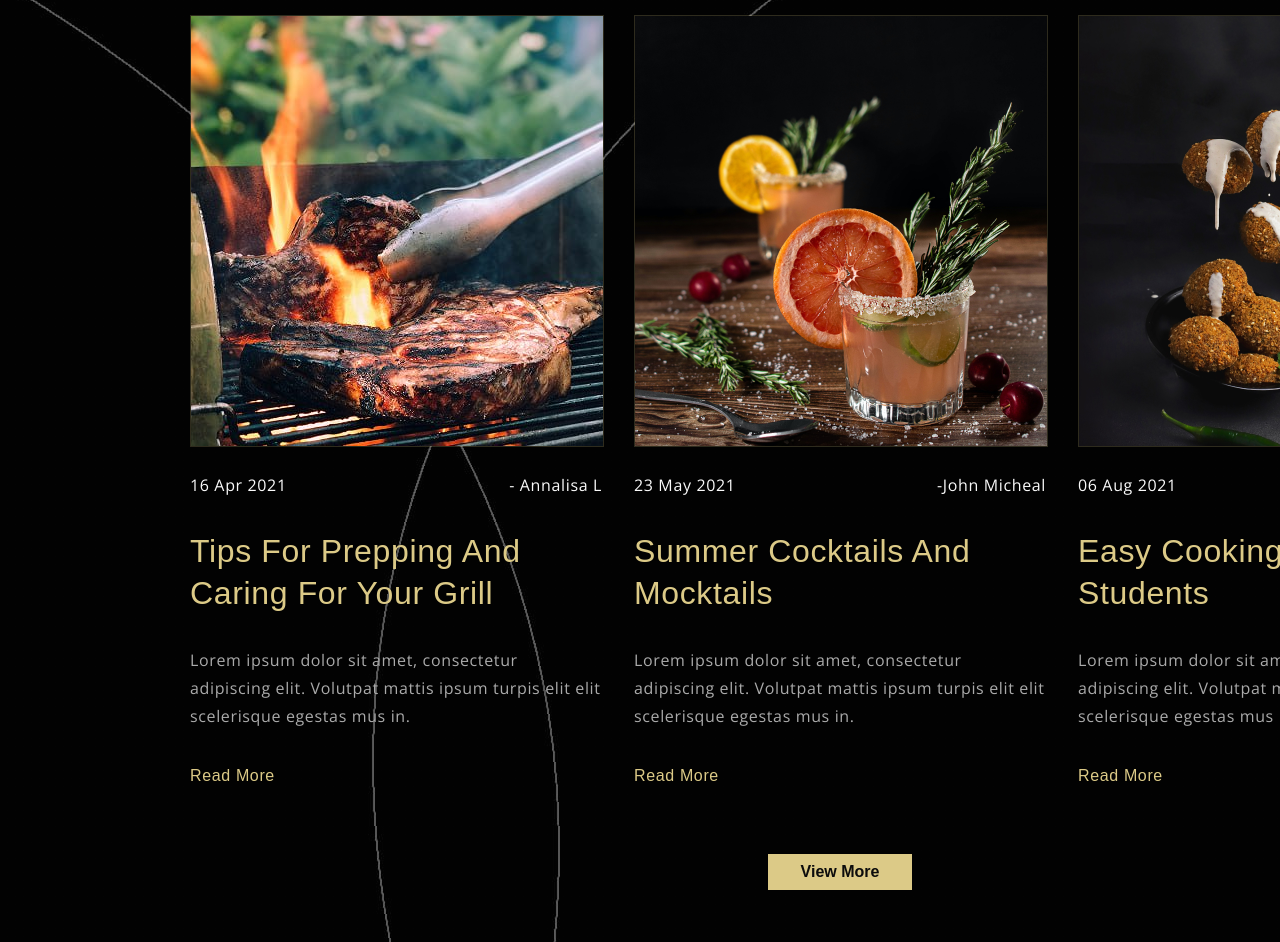
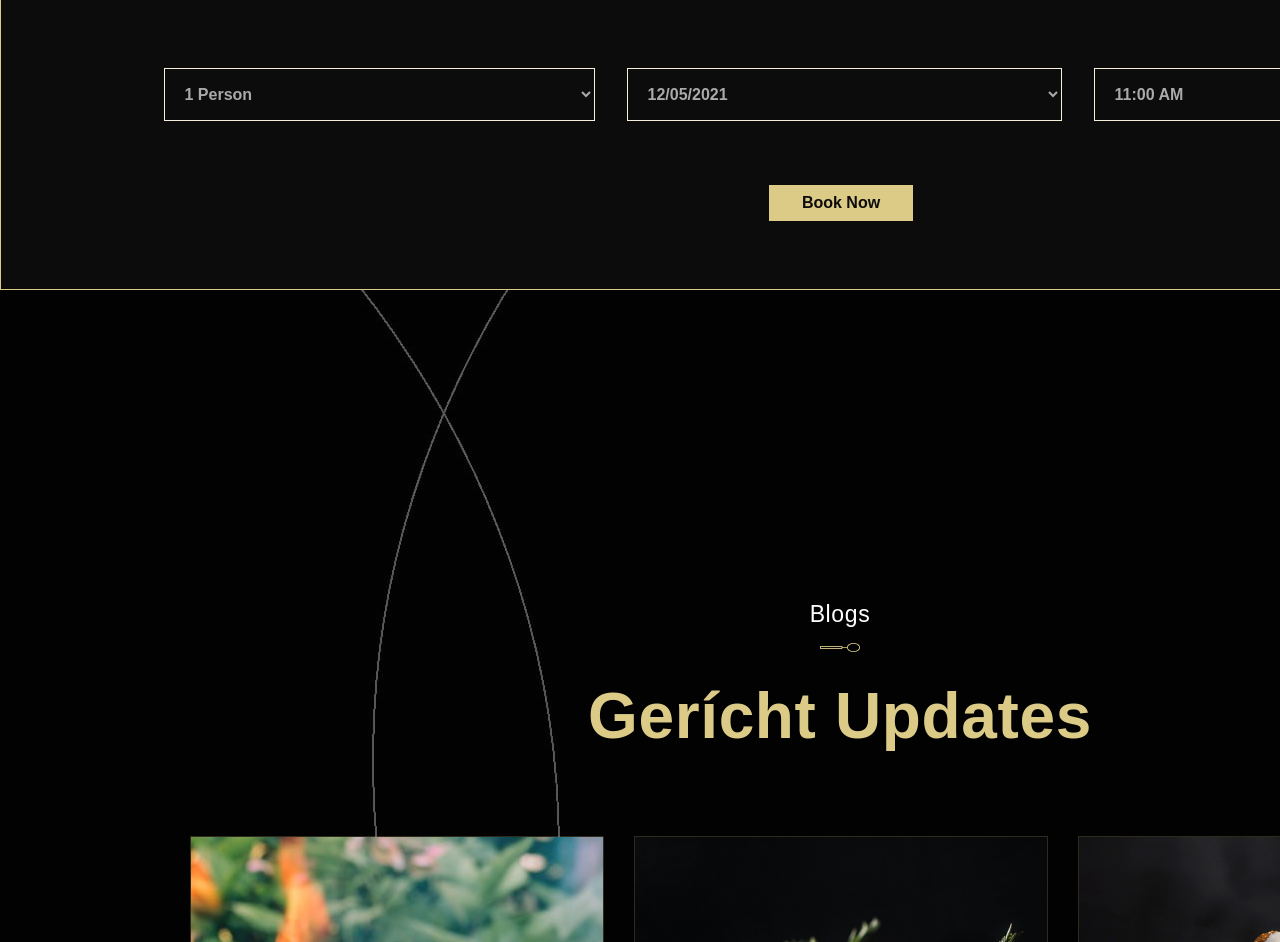
Before and after one commit to HlibSamodin/Restoraunt-code-mine, a plain HTML site: page index.html in a window 1280 px wide. Shown: the part 406-1348 px from the top of the page. Drawn offline with nearby package versions, Linux system fonts and the light colour scheme; files whose address does not match are found by name; a web font is replaced by a local one.

Commit message:
Update index.html

```diff
--- a/index.html
+++ b/index.html
@@ -18,82 +18,6 @@ i<!DOCTYPE html>
   </head>
   <body>
     <main>
-      <section class="updates">
-        <div class="container">
-          <p class="updates-subtitle">Blogs</p>
-          <h2 class="updates-title">Gerícht Updates</h2>
-          <ul class="updates-list">
-            <li class="updates-list-item">
-              <article class="updates-article">
-                <img
-                  class="updates-aticle-img"
-                  src="./images/first-page/photos/barbeque.jpg"
-                  alt="Nice photo of Barbeque Ribs"
-                />
-                <div class="updates-wrapper">
-                  <p class="updates-wrapper-text">16 Apr 2021</p>
-                  <p class="updates-wrapper-text">- Annalisa L</p>
-                </div>
-                <h3 class="updates-article-title">
-                  Tips For Prepping And Caring For Your Grill
-                </h3>
-                <p class="updates-article-desc">
-                  Lorem ipsum dolor sit amet, consectetur adipiscing elit.
-                  Volutpat mattis ipsum turpis elit elit scelerisque egestas mus
-                  in.
-                </p>
-                <a href="#" class="updates-article-link">Read More</a>
-              </article>
-            </li>
-            <li class="updates-list-item">
-              <article class="updates-article">
-                <img
-                  class="updates-aticle-img"
-                  src="./images/first-page/photos/gluhwein-drink.png"
-                  alt="Nice photo of Gluhvein Drink in our Bar"
-                />
-                <div class="updates-wrapper">
-                  <p class="updates-wrapper-text">23 May 2021</p>
-                  <p class="updates-wrapper-text">-John Micheal</p>
-                </div>
-                <h3 class="updates-article-title">
-                  Summer Cocktails And <br />
-                  Mocktails
-                </h3>
-                <p class="updates-article-desc">
-                  Lorem ipsum dolor sit amet, consectetur adipiscing elit.
-                  Volutpat mattis ipsum turpis elit elit scelerisque egestas mus
-                  in.
-                </p>
-                <a href="#" class="updates-article-link">Read More</a>
-              </article>
-            </li>
-            <li class="updates-list-item">
-              <article class="updates-article">
-                <img
-                  class="updates-aticle-img"
-                  src="./images/first-page/photos/meatballs.png"
-                  alt="Nice photo of meat balls in our cafe"
-                />
-                <div class="updates-wrapper">
-                  <p class="updates-wrapper-text">06 Aug 2021</p>
-                  <p class="updates-wrapper-text">-Fred W</p>
-                </div>
-                <h3 class="updates-article-title">
-                  Easy Cooking For College Students
-                </h3>
-                <p class="updates-article-desc">
-                  Lorem ipsum dolor sit amet, consectetur adipiscing elit.
-                  Volutpat mattis ipsum turpis elit elit scelerisque egestas mus
-                  in.
-                </p>
-                <a href="#" class="updates-article-link">Read More</a>
-              </article>
-            </li>
-          </ul>
-          <button class="updates-button">View More</button>
-        </div>
-      </section>
       <section class="table">
         <div class="container table-container">
           <p class="table-subtitle">Reservations</p>
@@ -138,9 +62,6 @@ i<!DOCTYPE html>
           <button class="table-button">Book Now</button>
         </div>
       </section>
-      <!-- --------------- -->
-
-      <!-- --------------- -->
       <section class="updates">
         <div class="container">
           <p class="updates-subtitle">Blogs</p>
```
